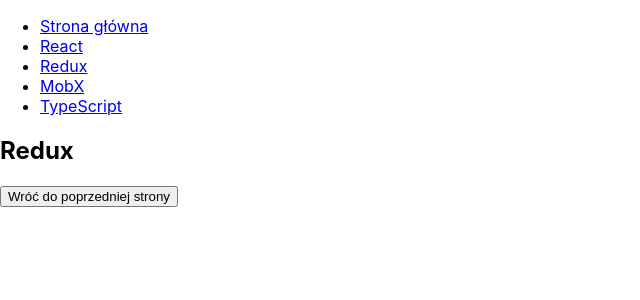
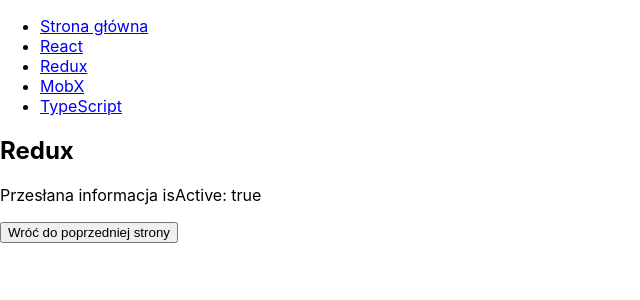
Before and after one commit to AdrianChojnacki/useParams, a React (Create React App) app: page /react in a window 1280 px wide. Both pictures are taken after a click on the button "Idź do Redux". Shown: the top 300 px of the page, without its empty margins (0-640 px from the left). Built offline with nearby package versions, Linux system fonts and the light colour scheme.

Commit message:
useLocation

```diff
--- a/src/ReactJS.jsx
+++ b/src/ReactJS.jsx
@@ -5,14 +5,11 @@
   const navigate = useNavigate();
 
   const handleOnClick = () => {
-    const location = {
-      pathname: '/redux',
+    navigate('/redux', {
       state: {
         isActive: true,
       }
-    };
-
-    navigate(location);
+    });
   };
 
   return (
--- a/src/Redux.jsx
+++ b/src/Redux.jsx
@@ -1,14 +1,18 @@
 import React from 'react';
-import { useNavigate } from 'react-router-dom';
+import { useNavigate, useLocation } from 'react-router-dom';
 
 const Redux = () => {
   const navigate = useNavigate();
+  const location = useLocation();
 
   const handleOnClick = () => navigate(-1);
+
+  const isActive = Boolean(location.state && location.state.isActive);
 
   return (
     <article>
       <h2>Redux</h2>
+      <p>Przesłana informacja isActive: {String(isActive)}</p>
       <button onClick={handleOnClick}>
         Wróć do poprzedniej strony
       </button>
```
